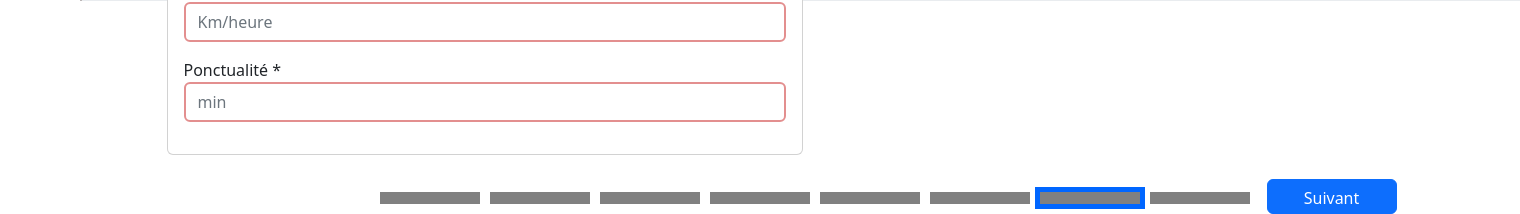
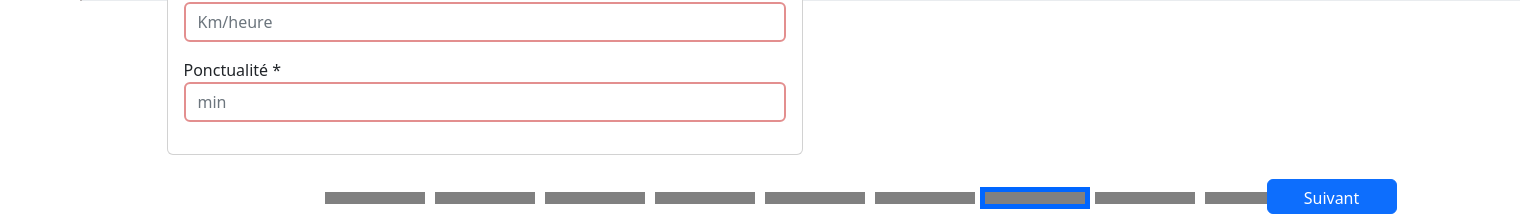
Before and after one commit to dgctdmut/projetgestioncontratbus, a Django app: page /Commercial_second in a window 1520 px wide. Shown: the part 931-1145 px from the top of the page. Run offline with Django 4.2, Linux system fonts and the light colour scheme; some libraries are stand-ins or nearby versions.

```diff
--- a/templates/pages/Commercial_second.html
+++ b/templates/pages/Commercial_second.html
@@ -115,6 +115,7 @@
                   <a href="{% url 'Service' %}" ><button class="btn btn-primary"></button></a>
                   <a href="{% url 'Commercial' %}" id="btttn"><button class="btn btn-primary"></button></a>
                   <a href="" ><button class="btn btn-primary"></button></a>
+                  <a href="" ><button class="btn btn-primary"></button></a>
               </div>
        </div>
           <div class="col-md-1"><button type="button" class="btn btn-primary" id="suivant"><a class="page-link" href="{% url 'Commercial' %}">Suivant</a></button></div>
```
